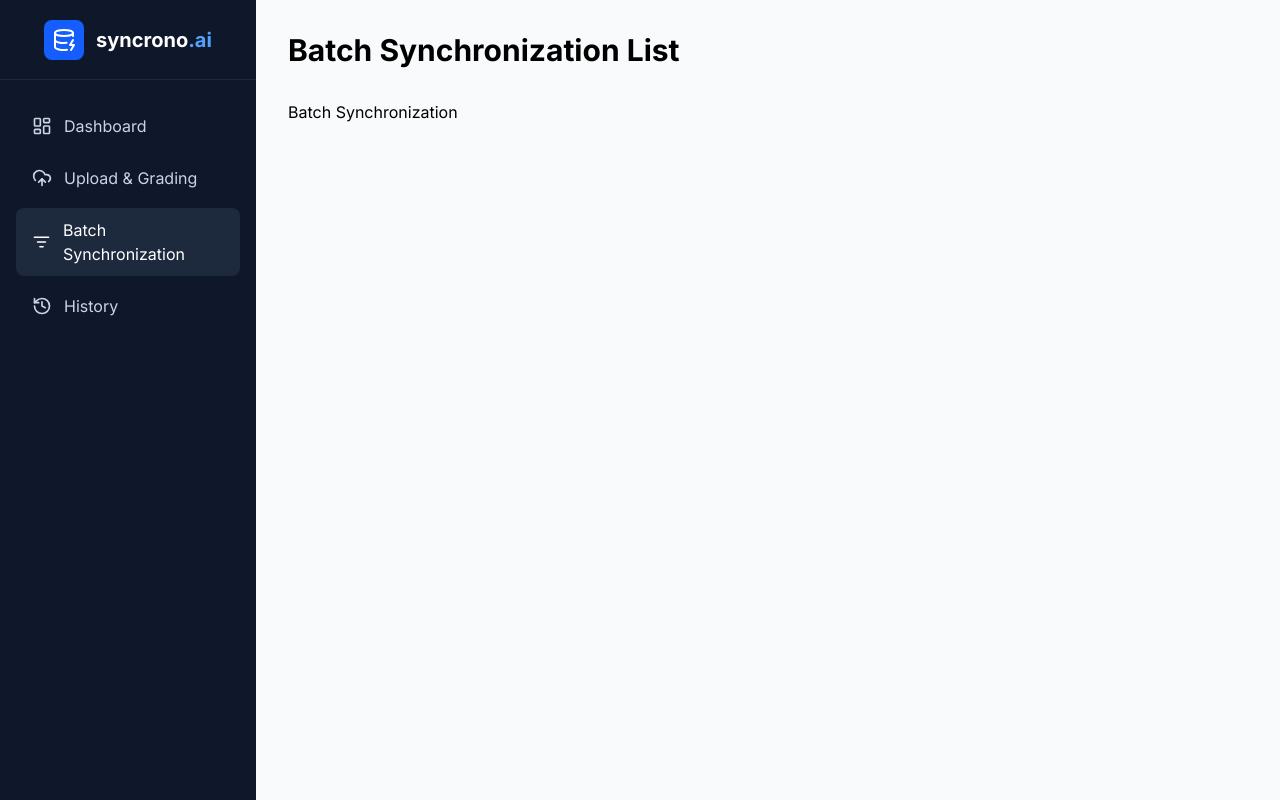
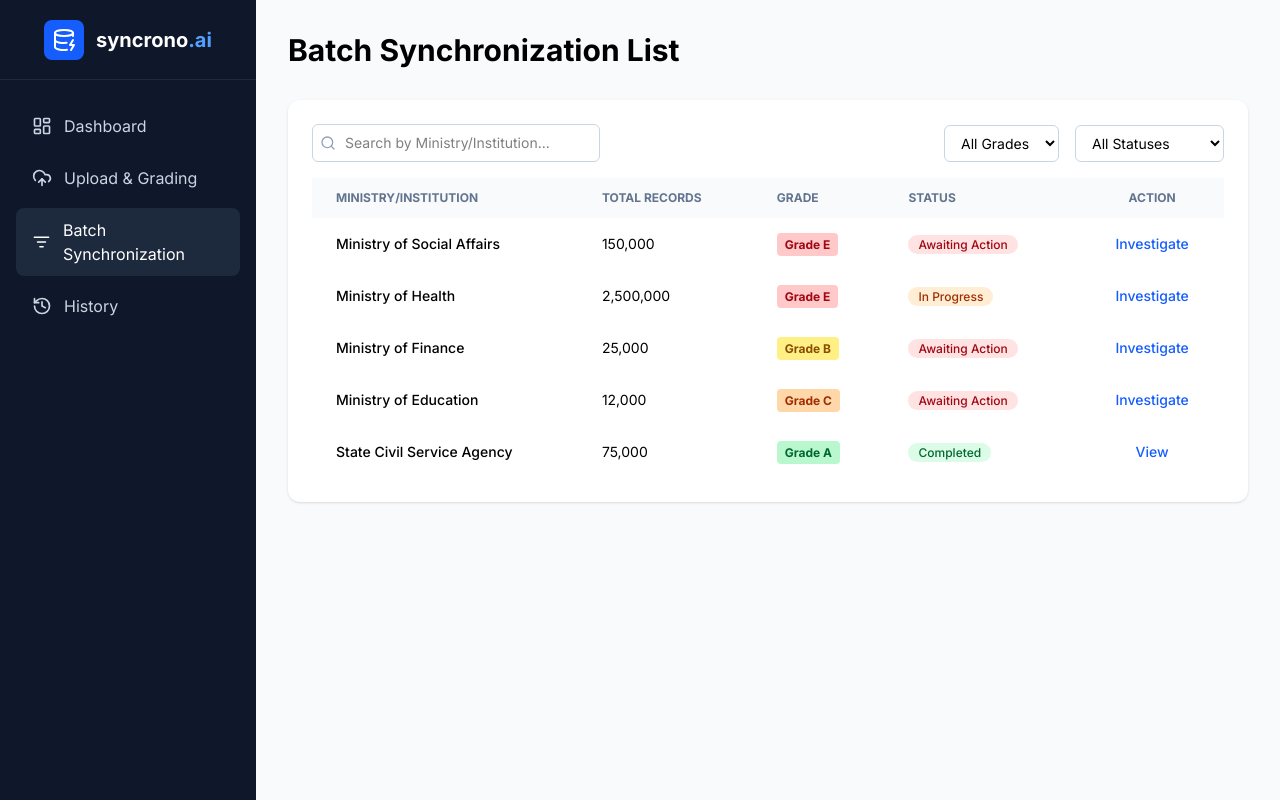
Before and after one commit to Arknightmythic/ajakkfshfajfhasfafafakfa, a React (Vite) app: page /batch-synchronization in a window 1280 px wide. Built offline with nearby package versions, Linux system fonts and the light colour scheme.

Commit message:
implement batch sync page ui

```diff
--- a/src/pages/BatchSynchronization/BatchSynchronization.jsx
+++ b/src/pages/BatchSynchronization/BatchSynchronization.jsx
@@ -1,7 +1,176 @@
+import { useState } from "react";
+import { Search } from "lucide-react";
+
 const BatchSynchronization = () => {
+  const [searchTerm, setSearchTerm] = useState("");
+  const [gradeFilter, setGradeFilter] = useState("");
+  const [statusFilter, setStatusFilter] = useState("");
+
+  const data = [
+    {
+      name: "Ministry of Social Affairs",
+      total: "150,000",
+      grade: "E",
+      status: "Awaiting Action",
+    },
+    {
+      name: "Ministry of Health",
+      total: "2,500,000",
+      grade: "E",
+      status: "In Progress",
+    },
+    {
+      name: "Ministry of Finance",
+      total: "25,000",
+      grade: "B",
+      status: "Awaiting Action",
+    },
+    {
+      name: "Ministry of Education",
+      total: "12,000",
+      grade: "C",
+      status: "Awaiting Action",
+    },
+    {
+      name: "State Civil Service Agency",
+      total: "75,000",
+      grade: "A",
+      status: "Completed",
+    },
+  ];
+
+  const gradeColor = {
+    A: "bg-green-200 text-green-800",
+    B: "bg-yellow-200 text-yellow-800",
+    C: "bg-orange-200 text-orange-800",
+    D: "bg-red-300 text-red-900",
+    E: "bg-red-200 text-red-800",
+  };
+
+  const statusColor = {
+    "Awaiting Action": "bg-red-100 text-red-800",
+    "In Progress": "bg-orange-100 text-orange-800",
+    "Completed": "bg-green-100 text-green-800",
+  };
+
+  const filteredData = data.filter((item) => {
+    const matchSearch = item.name
+      .toLowerCase()
+      .includes(searchTerm.toLowerCase());
+    const matchGrade = gradeFilter ? item.grade === gradeFilter : true;
+    const matchStatus = statusFilter ? item.status === statusFilter : true;
+    return matchSearch && matchGrade && matchStatus;
+  });
+
+  const showInvestigationPage = (name, grade) => {
+    console.log("Investigate:", name, grade);
+  };
+
+  const showMatchedPage = (name, grade) => {
+    console.log("View matched:", name, grade);
+  };
+
   return (
-    <div>Batch Synchronization</div>
-  )
-}
+    <div>
+      <div className="bg-white p-6 rounded-xl shadow-sm">
+        <div className="flex flex-wrap gap-4 items-center mb-4">
+          <div className="relative flex-grow">
+            <input
+              type="text"
+              placeholder="Search by Ministry/Institution..."
+              onChange={(e) => setSearchTerm(e.target.value)}
+              className="pl-8 pr-4 py-2 border border-slate-300 rounded-md text-sm w-full sm:w-72"
+            />
+            <Search className="absolute left-2 top-1/2 -translate-y-1/2 w-4 h-4 text-slate-400" />
+          </div>
+          <select
+            onChange={(e) => setGradeFilter(e.target.value)}
+            className="w-full sm:w-auto px-3 py-2 border border-slate-300 rounded-md text-sm"
+          >
+            <option value="">All Grades</option>
+            {["A", "B", "C", "D", "E"].map((g) => (
+              <option key={g} value={g}>
+                Grade {g}
+              </option>
+            ))}
+          </select>
+          <select
+            onChange={(e) => setStatusFilter(e.target.value)}
+            className="w-full sm:w-auto px-3 py-2 border border-slate-300 rounded-md text-sm"
+          >
+            <option value="">All Statuses</option>
+            {["Awaiting Action", "In Progress", "Completed"].map((s) => (
+              <option key={s} value={s}>
+                {s}
+              </option>
+            ))}
+          </select>
+        </div>
 
-export default BatchSynchronization
+        <div className="overflow-x-auto">
+          <table className="w-full text-sm text-left">
+            <thead className="text-xs text-slate-500 uppercase bg-slate-50">
+              <tr>
+                <th className="px-6 py-3">Ministry/Institution</th>
+                <th className="px-6 py-3">Total Records</th>
+                <th className="px-6 py-3">Grade</th>
+                <th className="px-6 py-3">Status</th>
+                <th className="px-6 py-3 text-center">Action</th>
+              </tr>
+            </thead>
+            <tbody>
+              {filteredData.map((item, idx) => (
+                <tr key={idx}>
+                  <td className="px-6 py-4 font-medium">{item.name}</td>
+                  <td className="px-6 py-4">{item.total}</td>
+                  <td className="px-6 py-4">
+                    <span
+                      className={`${gradeColor[item.grade]} font-bold text-xs px-2 py-1 rounded`}
+                    >
+                      Grade {item.grade}
+                    </span>
+                  </td>
+                  <td className="px-6 py-4">
+                    <span
+                      className={`${statusColor[item.status]} text-xs font-medium mr-2 px-2.5 py-0.5 rounded-full`}
+                    >
+                      {item.status}
+                    </span>
+                  </td>
+                  <td className="px-6 py-4 text-center">
+                    {item.status === "Completed" ? (
+                      <button
+                        onClick={() => showMatchedPage(item.name, item.grade)}
+                        className="font-medium text-blue-600 hover:underline"
+                      >
+                        View
+                      </button>
+                    ) : (
+                      <button
+                        onClick={() =>
+                          showInvestigationPage(item.name, item.grade)
+                        }
+                        className="font-medium text-blue-600 hover:underline"
+                      >
+                        Investigate
+                      </button>
+                    )}
+                  </td>
+                </tr>
+              ))}
+              {filteredData.length === 0 && (
+                <tr>
+                  <td colSpan={5} className="px-6 py-4 text-center text-slate-500">
+                    No data found.
+                  </td>
+                </tr>
+              )}
+            </tbody>
+          </table>
+        </div>
+      </div>
+    </div>
+  );
+};
+
+export default BatchSynchronization;
```
